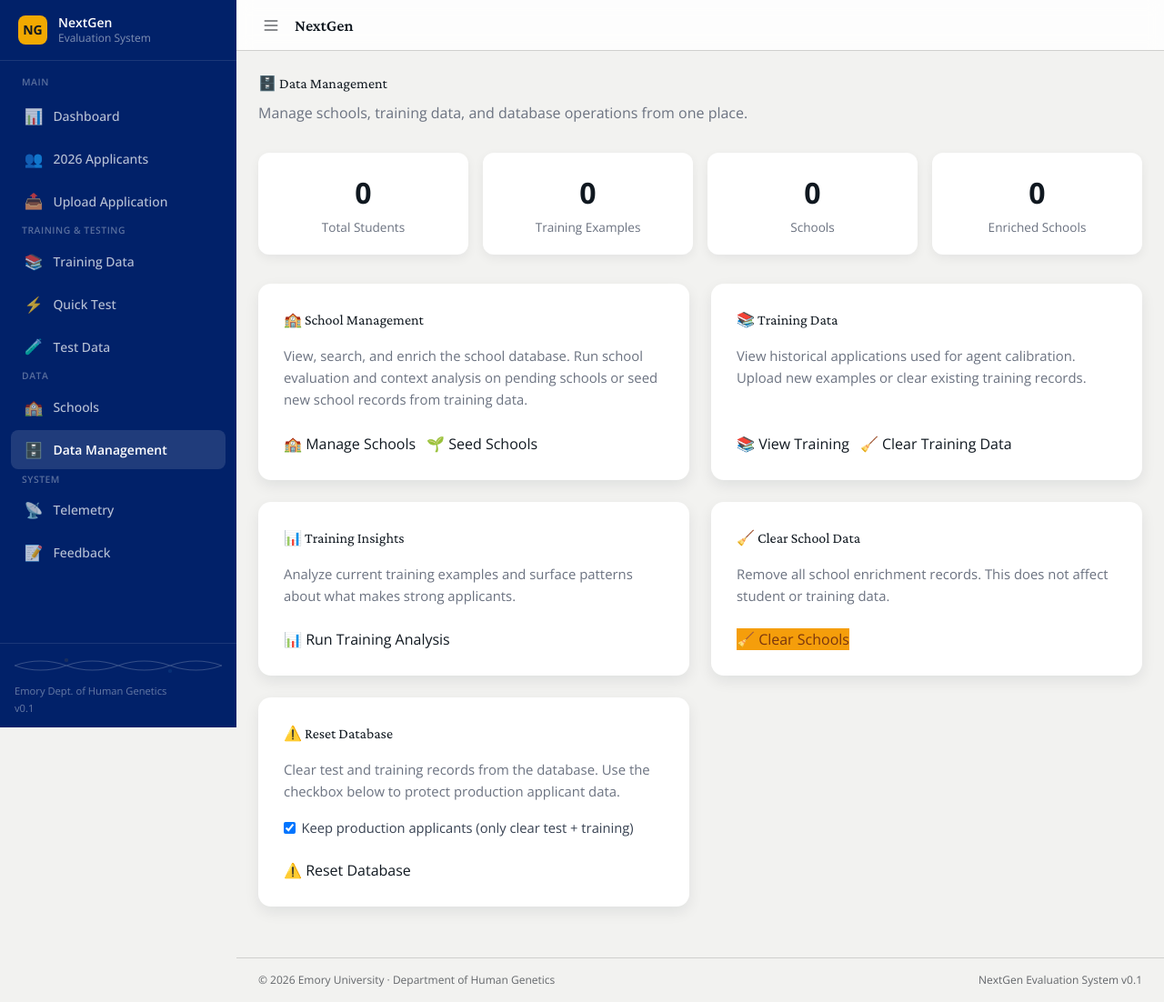
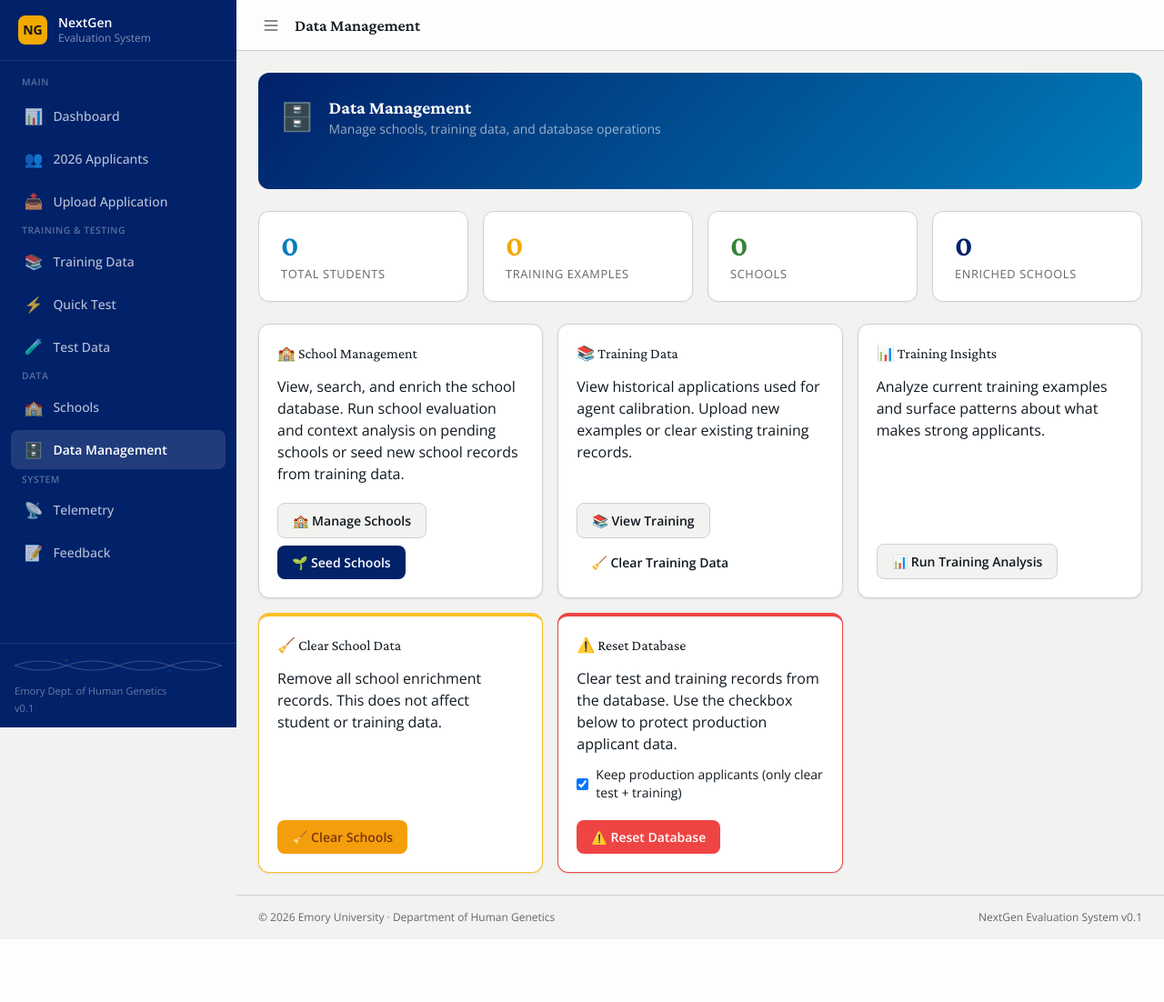
Before and after one commit to Sleepyreaper/agent-nextgen, a Flask app: page /data-management in a window 1280 px wide. Shown: the whole page at 91% size. After the commit the page ends 1033 px from the top, so only its background shows below. Run offline with Flask 3, Linux system fonts and the light colour scheme; data that the repository does not hold is empty; some libraries are stand-ins or nearby versions.

Commit message:
ui: add 8 hero images + update 7 more pages to Tailwind (#14)
Images added (Unsplash, royalty-free):
  - login-hero.jpg: genetics lab close-up for login split-screen
  - dashboard-students.jpg: students collaborating for dashboard banner
  - upload-docs.jpg: documents for upload page
  - training-data.jpg: data visualization for training page
  - school-campus.jpg: school building for schools page
  - test-lab.jpg: laboratory for test page
  - telemetry-data.jpg: analytics for telemetry page
  - dna-abstract.jpg: DNA strand abstract for general use

Pages updated:
  - data_management.html: gradient hero banner, Tailwind grid cards, stat cards
  - feedback.html: page_title block
  - import_scores.html: page_title block
  - student_summary_json.html: page_title block
  - test_data.html: card-nextgen layout, Tailwind header
  - login.html: hero image activated
  - index.html: dashboard-students.jpg activated in banner

```diff
--- a/web/templates/data_management.html
+++ b/web/templates/data_management.html
@@ -1,88 +1,16 @@
 {% extends "base.html" %}
 
-{% block title %}Data Management{% endblock %}
+{% block title %}Data Management — NextGen{% endblock %}
+{% block page_title %}Data Management{% endblock %}
 
 {% block extra_css %}
 <style>
-    .dm-grid {
-        display: grid;
-        grid-template-columns: repeat(auto-fit, minmax(340px, 1fr));
-        gap: 1.5rem;
-        margin-bottom: 2rem;
-    }
-    .dm-card {
-        background: white;
-        padding: 1.75rem;
-        border-radius: 14px;
-        box-shadow: 0 6px 16px rgba(15, 23, 42, 0.08);
-        border-top: 4px solid var(--accent-teal);
-        display: flex;
-        flex-direction: column;
-        gap: 1rem;
-    }
-    .dm-card h3 {
-        margin: 0;
-        color: var(--ink-navy);
-        display: flex;
-        align-items: center;
-        gap: 0.5rem;
-    }
-    .dm-card p {
-        color: #6b7280;
-        margin: 0;
-        font-size: 0.93rem;
-        line-height: 1.6;
-    }
-    .dm-card .dm-actions {
-        display: flex;
-        gap: 0.75rem;
-        flex-wrap: wrap;
-        margin-top: auto;
-        padding-top: 0.5rem;
-    }
-    .dm-stat-row {
-        display: grid;
-        grid-template-columns: repeat(auto-fit, minmax(160px, 1fr));
-        gap: 1rem;
-        margin-bottom: 2rem;
-    }
-    .dm-stat {
-        background: white;
-        padding: 1.25rem;
-        border-radius: 12px;
-        box-shadow: 0 4px 12px rgba(15, 23, 42, 0.06);
-        text-align: center;
-    }
-    .dm-stat .val {
-        font-size: 2rem;
-        font-weight: 700;
-        color: var(--accent-teal);
-    }
-    .dm-stat .lbl {
-        color: #6b7280;
-        font-size: 0.85rem;
-        margin-top: 0.25rem;
-    }
-    .dm-danger {
-        border-top-color: #ef4444;
-    }
-    .dm-warning {
-        border-top-color: #f59e0b;
-    }
-    .check-label {
-        display: flex;
-        align-items: center;
-        gap: 0.4rem;
-        font-size: 0.92rem;
-        color: #374151;
-        cursor: pointer;
-    }
     #resetLog {
         background: #f9fafb;
         border: 1px solid #e5e7eb;
         border-radius: 8px;
         padding: 1rem;
-        font-family: 'IBM Plex Mono', monospace;
+        font-family: monospace;
         font-size: 0.85rem;
         max-height: 200px;
         overflow-y: auto;
@@ -94,80 +22,87 @@
 {% endblock %}
 
 {% block content %}
-<div style="margin-bottom: 2rem;">
-    <h2 style="color: var(--ink-navy); margin-bottom: 0.5rem;">🗄️ Data Management</h2>
-    <p style="color: #6b7280;">Manage schools, training data, and database operations from one place.</p>
+<!-- Hero banner -->
+<div class="relative rounded-xl overflow-hidden mb-6 h-32" style="background: linear-gradient(135deg, var(--emory-dark-blue) 0%, var(--emory-medium-blue) 100%);">
+    <div class="absolute inset-0 bg-genome-dots opacity-20"></div>
+    <div class="relative z-10 p-6 flex items-center gap-4">
+        <span class="text-3xl">🗄️</span>
+        <div>
+            <h2 class="font-heading text-xl font-bold text-white">Data Management</h2>
+            <p class="text-white/60 text-sm">Manage schools, training data, and database operations</p>
+        </div>
+    </div>
 </div>
 
 <!-- Stats Row -->
-<div class="dm-stat-row" id="statsRow">
-    <div class="dm-stat">
-        <div class="val" id="statStudents">—</div>
-        <div class="lbl">Total Students</div>
+<div class="grid grid-cols-2 sm:grid-cols-4 gap-4 mb-6" id="statsRow">
+    <div class="stat-card-nextgen">
+        <div class="stat-value-nextgen text-emory-medium-blue" id="statStudents">—</div>
+        <div class="stat-label-nextgen">Total Students</div>
     </div>
-    <div class="dm-stat">
-        <div class="val" id="statTraining">—</div>
-        <div class="lbl">Training Examples</div>
+    <div class="stat-card-nextgen">
+        <div class="stat-value-nextgen text-emory-gold" id="statTraining">—</div>
+        <div class="stat-label-nextgen">Training Examples</div>
     </div>
-    <div class="dm-stat">
-        <div class="val" id="statSchools">—</div>
-        <div class="lbl">Schools</div>
+    <div class="stat-card-nextgen">
+        <div class="stat-value-nextgen text-emory-green" id="statSchools">—</div>
+        <div class="stat-label-nextgen">Schools</div>
     </div>
-    <div class="dm-stat">
-        <div class="val" id="statEnriched">—</div>
-        <div class="lbl">Enriched Schools</div>
+    <div class="stat-card-nextgen">
+        <div class="stat-value-nextgen text-emory-dark-blue" id="statEnriched">—</div>
+        <div class="stat-label-nextgen">Enriched Schools</div>
     </div>
 </div>
 
-<div class="dm-grid">
+<div class="grid grid-cols-1 md:grid-cols-2 lg:grid-cols-3 gap-4">
     <!-- School Management -->
-    <div class="dm-card">
+    <div class="card-nextgen p-5 flex flex-col gap-3">
         <h3>🏫 School Management</h3>
         <p>View, search, and enrich the school database. Run school evaluation and context analysis on pending schools or seed new school records from training data.</p>
-        <div class="dm-actions">
-            <a href="{{ url_for('schools.schools_dashboard') }}" class="btn btn-secondary">🏫 Manage Schools</a>
-            <button class="btn" onclick="seedSchools()" id="btnSeed">🌱 Seed Schools</button>
+        <div class="flex gap-2 flex-wrap mt-auto pt-2">
+            <a href="{{ url_for('schools.schools_dashboard') }}" class="btn-emory btn-emory-secondary">🏫 Manage Schools</a>
+            <button class="btn-emory btn-emory-primary" onclick="seedSchools()" id="btnSeed">🌱 Seed Schools</button>
         </div>
     </div>
 
     <!-- Training Data -->
-    <div class="dm-card">
+    <div class="card-nextgen p-5 flex flex-col gap-3">
         <h3>📚 Training Data</h3>
         <p>View historical applications used for agent calibration. Upload new examples or clear existing training records.</p>
-        <div class="dm-actions">
-            <a href="{{ url_for('training.training') }}" class="btn btn-secondary">📚 View Training</a>
-            <button class="btn" style="background: var(--champagne); color: var(--ink-navy);" onclick="clearTrainingData()" id="btnClearTraining">🧹 Clear Training Data</button>
+        <div class="flex gap-2 flex-wrap mt-auto pt-2">
+            <a href="{{ url_for('training.training') }}" class="btn-emory btn-emory-secondary">📚 View Training</a>
+            <button class="btn-emory btn-emory-primary" style="background: var(--champagne); color: var(--ink-navy);" onclick="clearTrainingData()" id="btnClearTraining">🧹 Clear Training Data</button>
         </div>
     </div>
 
     <!-- Training Insights -->
-    <div class="dm-card">
+    <div class="card-nextgen p-5 flex flex-col gap-3">
         <h3>📊 Training Insights</h3>
         <p>Analyze current training examples and surface patterns about what makes strong applicants.</p>
-        <div class="dm-actions">
-            <button class="btn btn-secondary" onclick="fetchMiloInsights()" id="btnMilo">📊 Run Training Analysis</button>
+        <div class="flex gap-2 flex-wrap mt-auto pt-2">
+            <button class="btn-emory btn-emory-secondary" onclick="fetchMiloInsights()" id="btnMilo">📊 Run Training Analysis</button>
         </div>
     </div>
 
     <!-- Clear Schools -->
-    <div class="dm-card dm-warning">
+    <div class="card-nextgen p-5 flex flex-col gap-3 border-t-4 border-amber-400">
         <h3>🧹 Clear School Data</h3>
         <p>Remove all school enrichment records. This does not affect student or training data.</p>
-        <div class="dm-actions">
-            <button class="btn" style="background: #f59e0b; color: #78350f;" onclick="clearSchools()" id="btnClearSchools">🧹 Clear Schools</button>
+        <div class="flex gap-2 flex-wrap mt-auto pt-2">
+            <button class="btn-emory btn-emory-primary" style="background: #f59e0b; color: #78350f;" onclick="clearSchools()" id="btnClearSchools">🧹 Clear Schools</button>
         </div>
     </div>
 
     <!-- Database Reset -->
-    <div class="dm-card dm-danger">
+    <div class="card-nextgen p-5 flex flex-col gap-3 border-t-4 border-red-500">
         <h3>⚠️ Reset Database</h3>
         <p>Clear test and training records from the database. Use the checkbox below to protect production applicant data.</p>
-        <label class="check-label">
+        <label class="flex items-center gap-2 text-sm text-emory-dark cursor-pointer">
             <input type="checkbox" id="keepProd" checked>
             Keep production applicants (only clear test + training)
         </label>
-        <div class="dm-actions">
-            <button class="btn btn-danger" onclick="resetDatabase()" id="btnReset">⚠️ Reset Database</button>
+        <div class="flex gap-2 flex-wrap mt-auto pt-2">
+            <button class="btn-emory" style="background:#ef4444; color:#fff;" onclick="resetDatabase()" id="btnReset">⚠️ Reset Database</button>
         </div>
         <div id="resetLog"></div>
     </div>
--- a/web/templates/feedback.html
+++ b/web/templates/feedback.html
@@ -1,6 +1,7 @@
 {% extends "base.html" %}
 
-{% block title %}Feedback - NextGen{% endblock %}
+{% block title %}Feedback — NextGen{% endblock %}
+{% block page_title %}Feedback{% endblock %}
 
 {% block content %}
 <style>
--- a/web/templates/import_scores.html
+++ b/web/templates/import_scores.html
@@ -1,12 +1,13 @@
 {% extends "base.html" %}
 
-{% block title %}Import Historical Scores{% endblock %}
+{% block title %}Import Historical Scores — NextGen{% endblock %}
+{% block page_title %}Import Historical Scores — NextGen{% endblock %}
 
 {% block content %}
 <div class="card">
     <div style="display: flex; justify-content: space-between; align-items: start; margin-bottom: 2rem;">
         <div>
-            <h2>📊 Import Historical Scores</h2>
+            <h2>📊 Import Historical Scores — NextGen</h2>
             <p style="color: #6b7280; margin-top: 0.5rem;">
                 Upload a NextGen scoring spreadsheet (.xlsx) to give the Data Scientist access to real human rubric scores for calibration.
             </p>
--- a/web/templates/index.html
+++ b/web/templates/index.html
@@ -7,8 +7,7 @@
 <!-- Mission Banner with decorative background -->
 <div class="relative rounded-xl overflow-hidden mb-6" style="background: linear-gradient(135deg, var(--emory-dark-blue) 0%, var(--emory-medium-blue) 60%, var(--emory-green) 100%);">
     <div class="absolute inset-0 bg-genome-dots opacity-30"></div>
-    <!-- Optional: add a background image here -->
-    <!-- <img src="{{ url_for('static', filename='img/students-lab.jpg') }}" class="absolute inset-0 w-full h-full object-cover opacity-15" alt=""> -->
+    <img src="{{ url_for('static', filename='img/dashboard-students.jpg') }}" class="absolute inset-0 w-full h-full object-cover opacity-10" alt="Students collaborating">
     <div class="relative z-10 p-6 md:p-8 flex items-center gap-6">
         <!-- DNA Helix SVG -->
         <div class="hidden md:block flex-shrink-0">
--- a/web/templates/login.html
+++ b/web/templates/login.html
@@ -74,9 +74,7 @@
             </div>
         </div>
 
-        <!-- Optional: replace this with a real photo -->
-        <!-- To add a hero image, place it at web/static/img/login-hero.jpg and uncomment: -->
-        <!-- <img src="{{ url_for('static', filename='img/login-hero.jpg') }}" class="absolute inset-0 w-full h-full object-cover opacity-20" alt=""> -->
+        <img src="{{ url_for('static', filename='img/login-hero.jpg') }}" class="absolute inset-0 w-full h-full object-cover opacity-15" alt="Genetics research laboratory">
     </div>
 
     <!-- Right panel: login form -->
--- a/web/templates/student_summary_json.html
+++ b/web/templates/student_summary_json.html
@@ -1,6 +1,7 @@
 {% extends "base.html" %}
 
 {% block title %}Student Summary (JSON) - {{ application.application_id }}{% endblock %}
+{% block page_title %}Student Summary{% endblock %}
 
 {% block content %}
 <div class="card">
```
Also changed, not shown: web/templates/test_data.html (+8 -7 lines), web/static/img/dashboard-students.jpg (added), web/static/img/dna-abstract.jpg (added), web/static/img/login-hero.jpg (added), web/static/img/school-campus.jpg (added), web/static/img/telemetry-data.jpg (added), web/static/img/test-lab.jpg (added), web/static/img/training-data.jpg (added), web/static/img/upload-docs.jpg (added).
